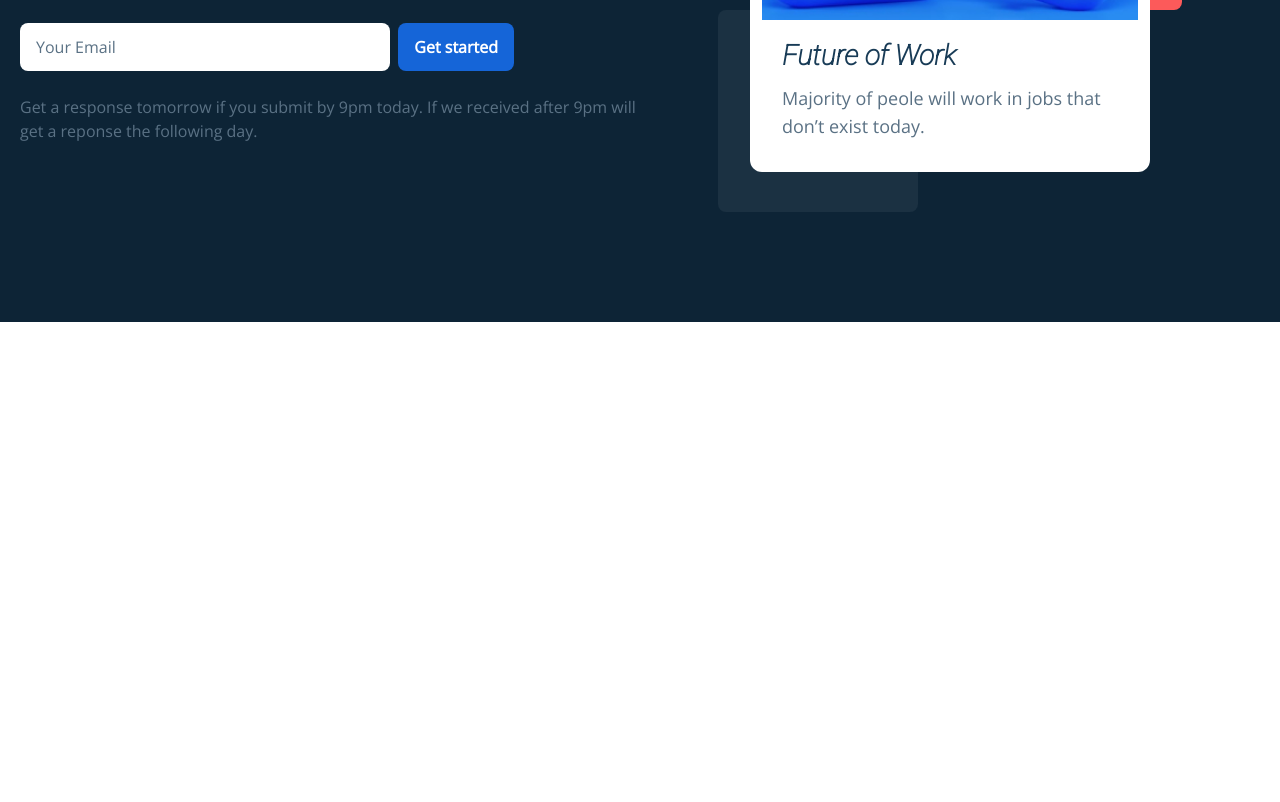
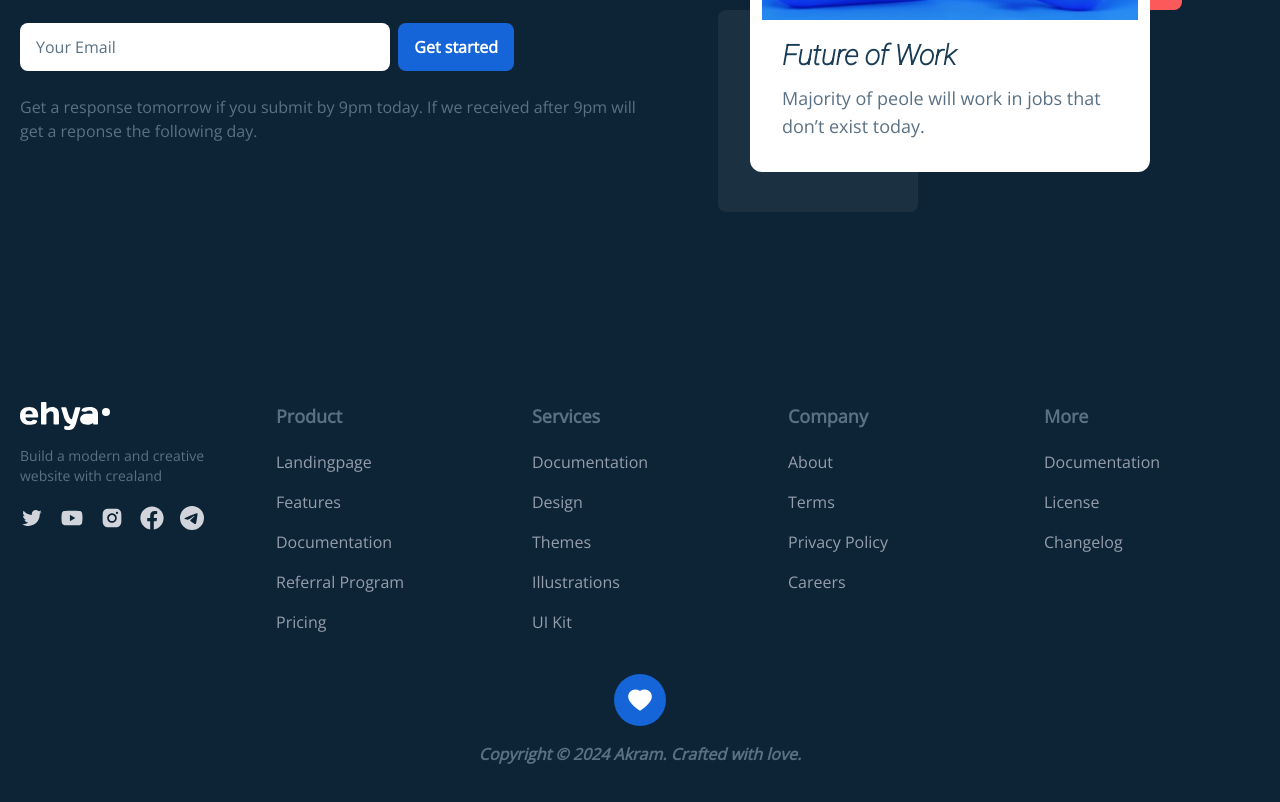
Before and after one commit to Akramzayan/Blog1, a React (Create React App) app: page / in a window 1280 px wide. Shown: the part 2153-2955 px from the top of the page. Before the commit the page ends 2475 px from the top, so only its background shows below. Built offline with nearby package versions, Linux system fonts and the light colour scheme.

Commit message:
Footer Done

```diff
--- a/src/App.js
+++ b/src/App.js
@@ -1,5 +1,6 @@
 
 import './App.css';
+import Footer from './componenets/Footer';
 import HomePage from './pages/home/HomePage';
 import Articles from './pages/home/container/Articles';
 import CTA from './pages/home/container/CTA';
@@ -11,6 +12,7 @@
       <HomePage/>
       <Articles/>
       <CTA/>
+      <Footer/>
 
     </div>
   );
--- a/src/componenets/Footer.jsx
+++ b/src/componenets/Footer.jsx
@@ -1,11 +1,138 @@
-import React from 'react'
+import React from "react";
+import {
+  AiOutlineTwitter,
+  AiFillYoutube,
+  AiFillInstagram,
+  AiFillHeart,
+} from "react-icons/ai";
+import { FaFacebook } from "react-icons/fa";
+import { BsTelegram } from "react-icons/bs";
+
+import { images } from "../constants";
 
 const Footer = () => {
   return (
-    <div>
+    <section className="bg-dark-hard">
+      <footer className="container mx-auto grid grid-cols-10 px-5 py-10 gap-y-10 gap-x-5 md:pt-20 md:grid-cols-12 lg:grid-cols-10 lg:gap-x-10">
+        <div className="col-span-5 md:col-span-4 lg:col-span-2">
+          <h3 className="text-dark-light font-bold md:text-lg">Product</h3>
+          <ul className="text-[#959EAD] text-sm mt-5 space-y-4 md:text-base">
+            <li>
+              <a href="/">Landingpage</a>
+            </li>
+            <li>
+              <a href="/">Features</a>
+            </li>
+            <li>
+              <a href="/">Documentation</a>
+            </li>
+            <li>
+              <a href="/">Referral Program</a>
+            </li>
+            <li>
+              <a href="/">Pricing</a>
+            </li>
+          </ul>
+        </div>
+        <div className="col-span-5 md:col-span-4 lg:col-span-2">
+          <h3 className="text-dark-light font-bold md:text-lg">Services</h3>
+          <ul className="text-[#959EAD] text-sm mt-5 space-y-4 md:text-base">
+            <li>
+              <a href="/">Documentation</a>
+            </li>
+            <li>
+              <a href="/">Design</a>
+            </li>
+            <li>
+              <a href="/">Themes</a>
+            </li>
+            <li>
+              <a href="/">Illustrations</a>
+            </li>
+            <li>
+              <a href="/">UI Kit</a>
+            </li>
+          </ul>
+        </div>
+        <div className="col-span-5 md:col-span-4 md:col-start-5 lg:col-start-auto lg:col-span-2">
+          <h3 className="text-dark-light font-bold md:text-lg">Company</h3>
+          <ul className="text-[#959EAD] text-sm mt-5 space-y-4 md:text-base">
+            <li>
+              <a href="/">About</a>
+            </li>
+            <li>
+              <a href="/">Terms</a>
+            </li>
+            <li>
+              <a href="/">Privacy Policy</a>
+            </li>
+            <li>
+              <a href="/">Careers</a>
+            </li>
+          </ul>
+        </div>
+        <div className="col-span-5 md:col-span-4 lg:col-span-2">
+          <h3 className="text-dark-light font-bold md:text-lg">More</h3>
+          <ul className="text-[#959EAD] text-sm mt-5 space-y-4 md:text-base">
+            <li>
+              <a href="/">Documentation</a>
+            </li>
+            <li>
+              <a href="/">License</a>
+            </li>
+            <li>
+              <a href="/">Changelog</a>
+            </li>
+          </ul>
+        </div>
+        <div className="col-span-10 md:order-first md:col-span-4 lg:col-span-2">
+          <img
+            src={images.Logo}
+            alt="logo"
+            className="brightness-0 invert mx-auto md:mx-0"
+          />
+          <p className="text-sm text-dark-light text-center mt-4 md:text-left md:text-base lg:text-sm">
+            Build a modern and creative website with crealand
+          </p>
+          <ul className="flex justify-center items-center mt-5 space-x-4 text-gray-300 md:justify-start">
+            <li>
+              <a href="/">
+                <AiOutlineTwitter className="w-6 h-auto" />
+              </a>
+            </li>
+            <li>
+              <a href="/">
+                <AiFillYoutube className="w-6 h-auto" />
+              </a>
+            </li>
+            <li>
+              <a href="/">
+                <AiFillInstagram className="w-6 h-auto" />
+              </a>
+            </li>
+            <li>
+              <a href="/">
+                <FaFacebook className="w-6 h-auto" />
+              </a>
+            </li>
+            <li>
+              <a href="/">
+                <BsTelegram className="w-6 h-auto" />
+              </a>
+            </li>
+          </ul>
+        </div>
+        <div className="hidden md:flex flex-col items-center space-y-4 md:col-span-12 lg:col-span-10">
+          <div className="bg-primary text-white p-3 rounded-full">
+            <AiFillHeart className="w-7 h-auto" />
+          </div>
+          <p className="font-bold italic text-dark-light">
+            Copyright © 2024 Akram. Crafted with love.
+          </p>
+        </div>
+      </footer>
+    </section>
+  );
+};
 
-    </div>
-  )
-}
-
-export default Footer
+export default Footer;
--- a/src/componenets/MainLayout.jsx
+++ b/src/componenets/MainLayout.jsx
@@ -1,13 +1,13 @@
 import React from 'react'
 import Header from './Header'
-import Footer from './Footer'
+//import Footer from './Footer'
 
 const MainLayout = ({children}) => {
   return (
     <div>
       <Header/>
       {children}
-      <Footer/>
+      {/* <Footer/> */}
     </div>
   )
 }
```
